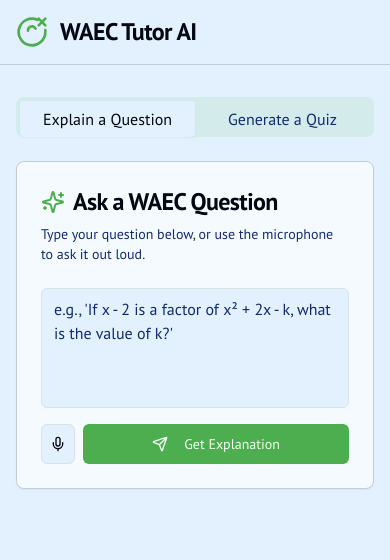
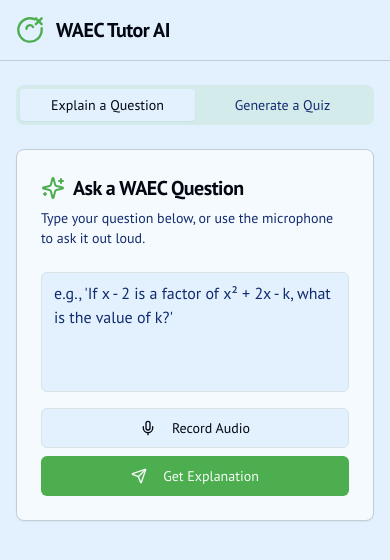
Before and after one commit to Ass-Gaye/waec-ai-tutor, a Next.js app: page / in a window 390 px wide. Shown: the top 560 px of the page. Built offline with nearby package versions, Linux system fonts and the light colour scheme; what @genkit-ai/google-genai, genkit would draw is missing.

Commit message:
make it mobile frirndly

```diff
--- a/src/app/page.tsx
+++ b/src/app/page.tsx
@@ -9,12 +9,12 @@
   return (
     <div className="flex flex-col min-h-screen bg-background text-foreground font-body">
       <Header />
-      <main className="flex-grow container mx-auto px-4 py-8 md:py-12">
+      <main className="flex-grow container mx-auto px-4 py-6 md:py-12">
         <div className="max-w-4xl mx-auto">
           <Tabs defaultValue="explainer" className="w-full">
             <TabsList className="grid w-full grid-cols-2 bg-primary/10 rounded-lg">
-              <TabsTrigger value="explainer" className="text-base">Explain a Question</TabsTrigger>
-              <TabsTrigger value="quiz" className="text-base">Generate a Quiz</TabsTrigger>
+              <TabsTrigger value="explainer" className="text-sm sm:text-base">Explain a Question</TabsTrigger>
+              <TabsTrigger value="quiz" className="text-sm sm:text-base">Generate a Quiz</TabsTrigger>
             </TabsList>
             <TabsContent value="explainer" className="mt-6">
               <QuestionExplainer />
--- a/src/components/explanation-display.tsx
+++ b/src/components/explanation-display.tsx
@@ -75,14 +75,16 @@
             <AlertDescription>{error}</AlertDescription>
           </Alert>
         )}
-        <MarkdownRenderer text={currentExplanation} />
+        <div className="prose prose-sm sm:prose-base max-w-none">
+          <MarkdownRenderer text={currentExplanation} />
+        </div>
       </CardContent>
-      <CardFooter className="flex flex-wrap gap-2 justify-end">
-        <Button variant="outline" onClick={handleReadAloud} disabled={isSimplifying}>
+      <CardFooter className="flex flex-col sm:flex-row gap-2 justify-end">
+        <Button variant="outline" onClick={handleReadAloud} disabled={isSimplifying} className="w-full sm:w-auto">
           <Volume2 className={`mr-2 h-4 w-4 ${isReading ? 'animate-pulse' : ''}`} />
           {isReading ? 'Stop Reading' : 'Read Aloud'}
         </Button>
-        <Button onClick={handleSimplify} disabled={isSimplifying}>
+        <Button onClick={handleSimplify} disabled={isSimplifying} className="w-full sm:w-auto">
           {isSimplifying ? (
             <LoaderCircle className="mr-2 h-4 w-4 animate-spin" />
           ) : (
--- a/src/components/header.tsx
+++ b/src/components/header.tsx
@@ -4,8 +4,8 @@
   return (
     <header className="border-b">
       <div className="container mx-auto px-4 py-4 flex items-center gap-3">
-        <Icons.logo className="h-8 w-8 text-primary" />
-        <h1 className="text-2xl font-bold font-headline tracking-tight">
+        <Icons.logo className="h-7 w-7 md:h-8 md:w-8 text-primary" />
+        <h1 className="text-xl md:text-2xl font-bold font-headline tracking-tight">
           WAEC Tutor AI
         </h1>
       </div>
--- a/src/components/question-explainer.tsx
+++ b/src/components/question-explainer.tsx
@@ -117,11 +117,11 @@
   return (
     <Card>
       <CardHeader>
-        <CardTitle className="flex items-center gap-2 text-2xl">
+        <CardTitle className="flex items-center gap-2 text-xl md:text-2xl">
           <Sparkles className="text-primary" />
           Ask a WAEC Question
         </CardTitle>
-        <CardDescription>
+        <CardDescription className="text-sm">
           Type your question below, or use the microphone to ask it out loud.
         </CardDescription>
       </CardHeader>
@@ -144,25 +144,26 @@
                 </FormItem>
               )}
             />
-            <div className="flex items-center justify-between gap-2">
+            <div className="flex flex-col sm:flex-row items-center gap-2">
               <Button
                 type="button"
                 variant="outline"
-                size="icon"
                 onClick={handleMicClick}
                 disabled={isTranscribing}
-                className={isRecording ? 'bg-destructive/20 text-destructive' : ''}
+                className={`w-full sm:w-auto ${isRecording ? 'bg-destructive/20 text-destructive' : ''}`}
                 aria-label={isRecording ? 'Stop recording' : 'Start recording'}
               >
                 {isTranscribing ? (
-                  <LoaderCircle className="h-5 w-5 animate-spin" />
+                  <LoaderCircle className="mr-2 h-4 w-4 animate-spin" />
                 ) : isRecording ? (
-                  <StopCircle className="h-5 w-5 animate-pulse" />
+                  <StopCircle className="mr-2 h-4 w-4 animate-pulse" />
                 ) : (
-                  <Mic className="h-5 w-5" />
+                  <Mic className="mr-2 h-4 w-4" />
                 )}
+                <span className="sm:hidden">{isRecording ? 'Stop Recording' : 'Record Audio'}</span>
+                 <span className="hidden sm:inline">{isRecording ? 'Stop' : 'Record'}</span>
               </Button>
-              <Button type="submit" disabled={isPending || isProcessingAudio} className="w-full max-w-xs">
+              <Button type="submit" disabled={isPending || isProcessingAudio} className="w-full">
                 {isPending ? (
                   <LoaderCircle className="mr-2 h-4 w-4 animate-spin" />
                 ) : (
--- a/src/components/quiz-generator.tsx
+++ b/src/components/quiz-generator.tsx
@@ -58,7 +58,7 @@
     <>
       <Card>
         <CardHeader>
-          <CardTitle className="flex items-center gap-2 text-2xl">
+          <CardTitle className="flex items-center gap-2 text-xl md:text-2xl">
             <BookCopy className="text-primary" />
             WAEC Quiz Generator
           </CardTitle>
@@ -144,7 +144,9 @@
                 <CardTitle>Your Quiz is Ready!</CardTitle>
             </CardHeader>
             <CardContent>
-                <MarkdownRenderer text={quiz.quiz} />
+                <div className="prose prose-sm sm:prose-base max-w-none">
+                  <MarkdownRenderer text={quiz.quiz} />
+                </div>
             </CardContent>
         </Card>
       )}
```
